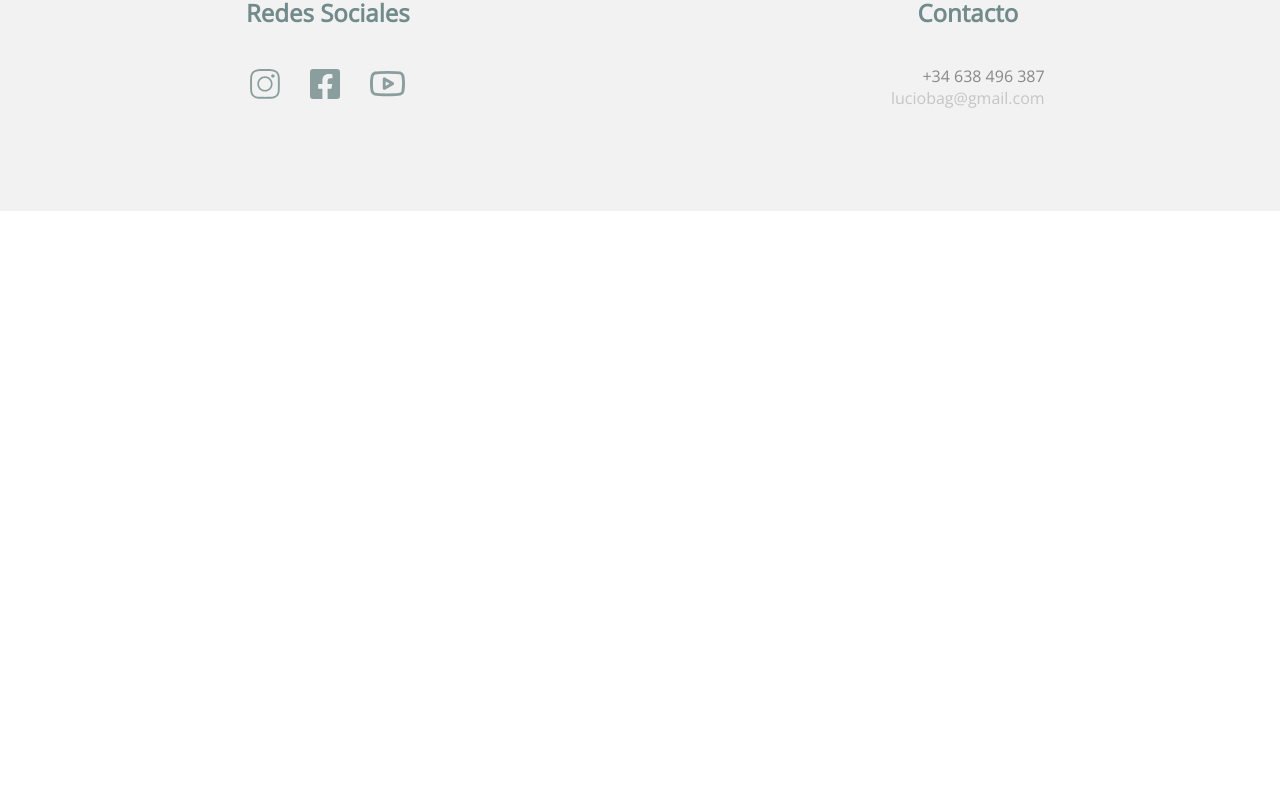
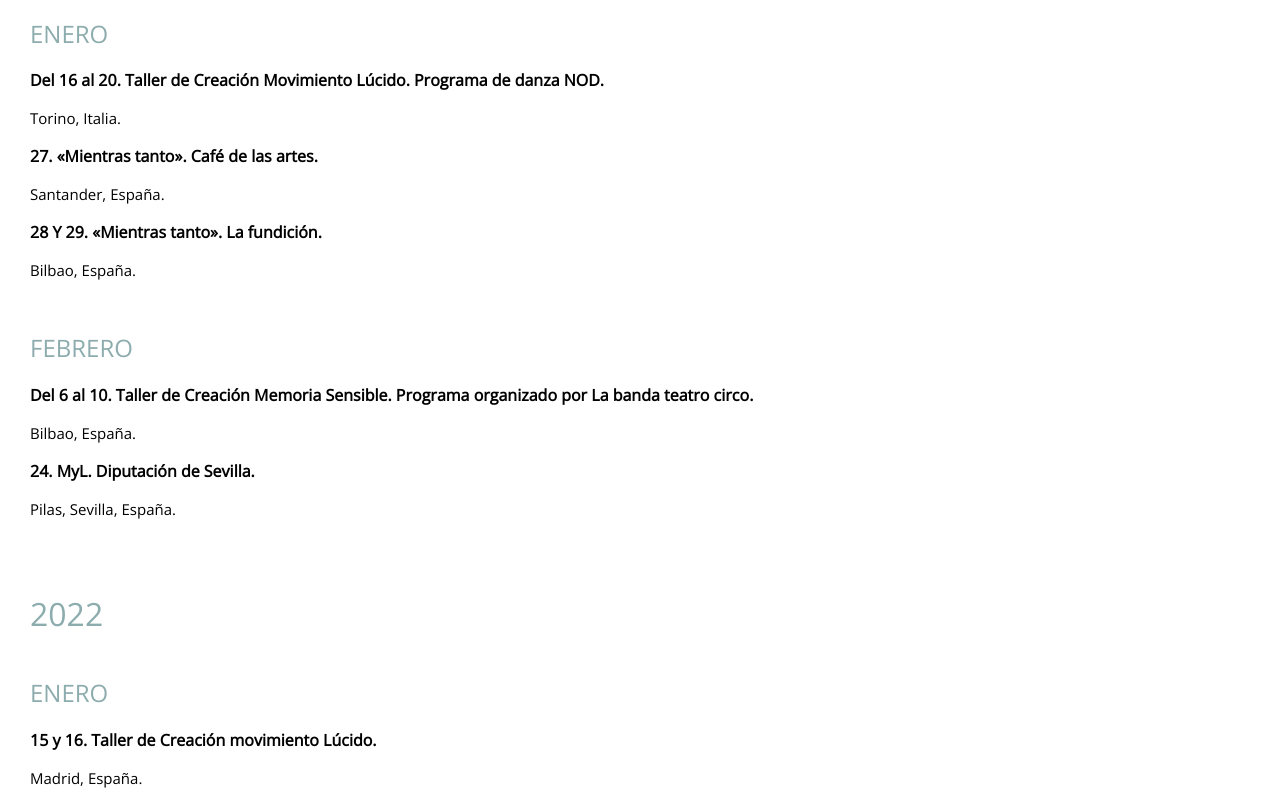
Before and after one commit to AlexEMartin/lucio, a React (Create React App) app: page /agenda in a window 1280 px wide. Shown: the part 1288-2100 px from the top of the page. Before the commit the page ends 1499 px from the top, so only its background shows below. Built offline with nearby package versions, Linux system fonts and the light colour scheme.

Commit message:
Schedule past events object structure

```diff
--- a/src/pages/agenda/Schedule.css
+++ b/src/pages/agenda/Schedule.css
@@ -46,6 +46,7 @@
     align-items: center;
     justify-content: center;
     margin-top: 50px;
+    margin-bottom: 50px;
 }
 
 .info {
@@ -57,3 +58,32 @@
     background-color: #f2f2f2;
     color: #718a8a;
 }
+
+.events {
+    width: 90%;
+    margin-top: 20px;
+    margin-left: 30px;
+    display: flex;
+    justify-content: center;
+    flex-direction: column;
+    text-align: start;
+}
+
+.events h1, h2 {
+    color: #8dacad;
+    font-weight: 100;
+}
+
+.eventItems {
+    width: 100%;
+    margin-bottom: 30px;
+}
+
+.eventItems p {
+    font-weight: bold;
+}
+
+.eventItems span {
+    font-weight: 100;
+    font-size: 15px;
+}
--- a/src/pages/agenda/Schedule.jsx
+++ b/src/pages/agenda/Schedule.jsx
@@ -7,11 +7,13 @@ import "./Schedule.css";
 import Navbar from "../../components/navbar/Navbar";
 import Footer from "../../components/footer/Footer";
 import agenda from "../../img/agenda.jpeg";
-import { months } from "../../utils/months";
-import { agendas } from "../../utils/month-data";
+import { months } from "../../utils/schedule/months";
+import { agendas } from "../../utils/schedule/month-data";
+import { events } from "../../utils/schedule/past-events";
 
 const Schedule = () => {
-  const [mes, setMes] = useState(0);
+  // el valor por defecto del hook useState renderiza por defecto el mes de la agenda al ingresar
+  const [mes, setMes] = useState(2);
 
   useEffect(() => {
     AOS.init({ duration: 800 });
@@ -48,6 +50,22 @@ const Schedule = () => {
       <div data-aos="zoom-in" className="info-container">
         <div className="info">{agendas[mes]}</div>
       </div>
+      {events.map((e) => (
+        <div key={e.year} className="events">
+          <h1>{e.year}</h1>
+          {e.months.map((m) => (
+            <div key={m.month} className="eventItems">
+              <h2>{m.month}</h2>
+              {m.activities.map((a) => (
+                <div key={a.event}>
+                  <p>{a.event}</p>
+                  <span>{a.place}</span>
+                </div>
+              ))}
+            </div>
+          ))}
+        </div>
+      ))}
       <Footer />
     </div>
   );
--- /dev/null
+++ b/src/utils/schedule/past-events.js
@@ -0,0 +1,270 @@
+export const events = [
+  {
+    year: "2023",
+    months: [
+      {
+        month: "ENERO",
+        activities: [
+          {
+            event:
+              "Del 16 al 20. Taller de Creación Movimiento Lúcido. Programa de danza NOD.",
+            place: "Torino, Italia.",
+          },
+          {
+            event: "27. «Mientras tanto». Café de las artes.",
+            place: "Santander, España.",
+          },
+          {
+            event: "28 Y 29. «Mientras tanto». La fundición. ",
+            place: "Bilbao, España.",
+          },
+        ],
+      },
+      {
+        month: "FEBRERO",
+        activities: [
+          {
+            event:
+              "Del 6 al 10. Taller de Creación Memoria Sensible. Programa organizado por La banda teatro circo.",
+            place: "Bilbao, España.",
+          },
+          {
+            event: "24. MyL. Diputación de Sevilla.",
+            place: "Pilas, Sevilla, España.",
+          },
+        ],
+      },
+    ],
+  },
+  {
+    year: "2022",
+    months: [
+      {
+        month: "ENERO",
+        activities: [
+          {
+            event: "15 y 16. Taller de Creación movimiento Lúcido.",
+            place: "Madrid, España.",
+          },
+        ],
+      },
+      {
+        month: "FEBRERO",
+        activities: [
+          {
+            event: "5. MyL(2.0). Red de Teatros de la Comunidad de Madrid.",
+            place: "Centro Cultural Pilar Miró.",
+          },
+          {
+            event: "6. Taller de Acrobacia de suelo para tod@s.",
+            place: "Madrid, España.",
+          },
+          {
+            event: "12 y 13. Taller de Creación movimiento Lúcido.",
+            place: "Madrid, España.",
+          },
+        ],
+      },
+      {
+        month: "MARZO",
+        activities: [
+          {
+            event: "5 y 6. Taller de Creación movimiento Lúcido.",
+            place: "Madrid, España.",
+          },
+          {
+            event:
+              "Del 7 al 18. Residencia en CND (Compañía Nacional de Danza) otorgada a «ESTO PODRÍA SER IMPOSIBLE».",
+            place: "Madrid, España.",
+          },
+          {
+            event: "13. Taller de Acrobacia de suelo para tod@s.",
+            place: "Madrid, España.",
+          },
+          {
+            event:
+              "21, 22 y 23. Beca Jesús Robisco, fotos y videos, otorgada a «ESTO PODRÍA SER IMPOSIBLE». ",
+            place: "Barcelona, España..",
+          },
+          {
+            event: "26. MyL(2.0). Red de teatros de la Comunidad de Madrid.",
+            place: "Madrid, España.",
+          },
+        ],
+      },
+      {
+        month: "ABRIL",
+        activities: [
+          {
+            event: "9 y 10. Taller de Creación Movimiento Lúcido.",
+            place: "Madrid, España.",
+          },
+          {
+            event:
+              "Del 17 al 23. Taller de Creación Movimiento Lúcido. Programa de danza NOD.",
+            place: "Torino, Italia.",
+          },
+          {
+            event:
+              "Del 27 al 3 de Mayo. Dirección Compañía Dukto de Barcelona.",
+            place: "Mallorca, España.",
+          },
+        ],
+      },
+      {
+        month: "MAYO",
+        activities: [
+          {
+            event: "5 Y 19. MyL(2.0). Teatro Lara.",
+            place: "Madrid, España.",
+          },
+          {
+            event: "15. MyL. Festival transitando.",
+            place: "Las palmas de Gran Canaria, España.",
+          },
+          {
+            event: "21. MyL. Festival 360.",
+            place: "París, Francia.",
+          },
+          {
+            event: "26. MyL(2.0). Ciclo Delicatessen.",
+            place: "Almería, España.",
+          },
+          {
+            event: "27.MyL(2.0).",
+            place: "Castillo de Cuevas de Almanzora. Almería.",
+          },
+          {
+            event: "28. MyL(2.0). Red Andaluza de teatros. ",
+            place: "Carboneras, Almería, España.",
+          },
+        ],
+      },
+      {
+        month: "JUNIO",
+        activities: [
+          {
+            event: "8, 15 y 22. «Mientras tanto».",
+            place: "Nave73. Madrid, España.",
+          },
+          {
+            event: "4. MyL(2.0). Red Andaluza de teatros.",
+            place: "Nerja, Málaga, España.",
+          },
+        ],
+      },
+      {
+        month: "JULIO",
+        activities: [
+          {
+            event: "6, 7 y 8. MyL. Festival Escenas de verano.",
+            place: "Madrid, España.",
+          },
+          {
+            event: "19. MyL. Circuitos Culturales de la Provincia de Sevilla.",
+            place: "Las cabezas de San Juan, España.",
+          },
+          {
+            event: "«Recuerdos de margaritas».",
+            place:
+              "Ensayos de nueva producción para espacios no convencionales y calle.",
+          },
+          {
+            event: "27. MyL . Dance Days Chania Festival.",
+            place: "Creta. Grecia.",
+          },
+          {
+            event:
+              "28. Creating a new language workshop. Dance Days Chania Festival.",
+            place: "Creta. Grecia.",
+          },
+        ],
+      },
+      {
+        month: "AGOSTO",
+        activities: [
+          {
+            event: "26, 27 Y 28. MyL. Spoffin Festival.",
+            place: "Amersfort, Holanda.",
+          },
+        ],
+      },
+      {
+        month: "SEPTIEMBRE",
+        activities: [
+          {
+            event: "13. MyL(2.0). Diputación de Sevilla.",
+            place: "Pilas, Sevilla, España.",
+          },
+          {
+            event: "15.MyL. Diputación de Córdoba.",
+            place: "Montoro. Córdoba, España.",
+          },
+          {
+            event: "16.MyL. Diputación de Córdoba.",
+            place: "Adamuz. Córdoba.",
+          },
+          {
+            event: "Del 26 al 2. Direccción Compañía Dukto.",
+            place: "Mallorca, España.",
+          },
+        ],
+      },
+      {
+        month: "OCTUBRE",
+        activities: [
+          {
+            event:
+              "8 Y 9. Me las bailo todas (estreno). Muestra escénica Surge Madrid.",
+            place: "Madrid, España.",
+          },
+          {
+            event:
+              "20.MyL(2.0). Circuitos Culturales de la Provincia de Sevilla.",
+            place: "Ginés. Sevilla, España.",
+          },
+          {
+            event:
+              "21. MyL(2.0). Circuitos Culturales de la Provincia de Sevilla.",
+            place: "Marchena, Sevilla, España.",
+          },
+          {
+            event:
+              "22.MyL(2.0). Circuitos Culturales de la Provincia de Sevilla.",
+            place: "Morón, Sevilla, España.",
+          },
+          {
+            event: "23.MyL(2.0). Diputación de Córdoba.",
+            place: "Cardeña. Córdoba, España.",
+          },
+          {
+            event: "Del 24 al 27. Direccción Compañía Dukto.",
+            place: "Mallorca, España.",
+          },
+        ],
+      },
+      {
+        month: "NOVIEMBRE",
+        activities: [
+          {
+            event: "11. MyL(2.0) . Red de teatros de la Comunidad de Madrid.",
+            place: "Valdemorillo. Madrid, España.",
+          },
+          {
+            event: "24. MyL(2.0). Sala La fundición.",
+            place: "Sevilla, España.",
+          },
+        ],
+      },
+      {
+        month: "DICIEMBRE",
+        activities: [
+          {
+            event: "10. MyL(2.0) . Red de teatros de la Comunidad de Madrid.",
+            place: "Parla. Madrid, España.",
+          },
+        ],
+      },
+    ],
+  },
+];
```
Also changed, not shown: src/utils/schedule/month-data.js (renamed from src/utils/month-data.js), src/utils/schedule/months.js (renamed from src/utils/months.js).
